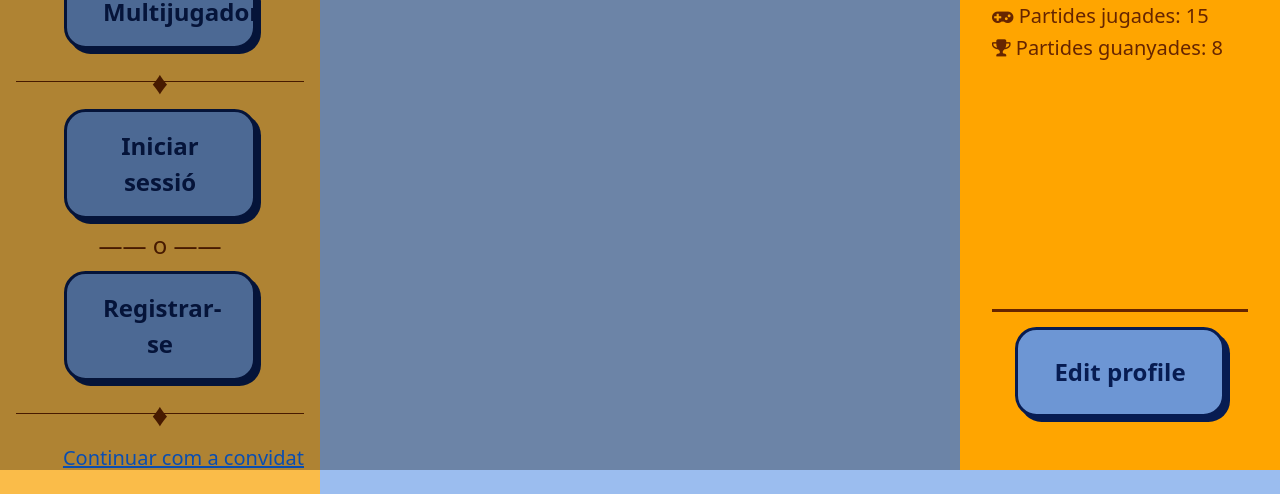
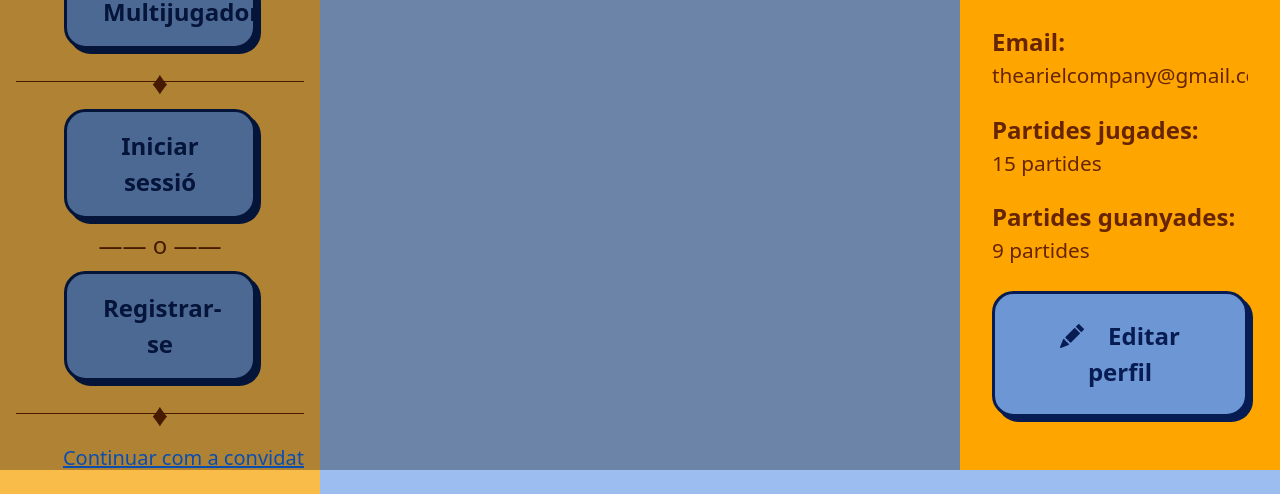
Before and after one commit to KiwiExtremo/DAW2-M00, a plain HTML site: page Jocs de cartes/profile.html in a window 1280 px wide. Shown: the part 330-824 px from the top of the page. Drawn offline with nearby package versions, Linux system fonts and the light colour scheme.

Commit message:
Profile done

```diff
--- a/Jocs de cartes/profile.html
+++ b/Jocs de cartes/profile.html
@@ -11,6 +11,17 @@
     <title>Zogemkarten</title>
 
     <script src="script.js"></script>
+    <script>
+        window.onload = init;
+
+        function init() {
+            document.getElementsByClassName("close-btn")[0].addEventListener("click", closeProfile);
+        }
+
+        function closeProfile() {
+            document.location = "home.html";
+        }
+    </script>
 </head>
 <body>
     <nav>
@@ -50,11 +61,19 @@
                     <img src="resources/default-user.jpg" alt="foto de perfil">
                     <h2>Ariel Gómez</h2>
                     <div class="profile-wrapper">
-                        <h5><i class="fa fa-gamepad" aria-hidden="true"></i> Partides jugades: <span>15</span></h5>
-                        <h5><i class="fa fa-trophy" aria-hidden="true"></i> Partides guanyades: <span>8</span></h5>
+                        <dl>
+                            <dt>Email:</dt>
+                            <dd>thearielcompany@gmail.com</dd>
+
+                            <dt>Partides jugades:</dt>
+                            <dd>15 partides</dd>
+
+                            <dt>Partides guanyades:</dt>
+                            <dd>9 partides</dd>
+                        </dl>
                     </div>
                     <div class="edit-profile-btn">
-                        <button class="edit-btn">Edit profile</button>
+                        <button class="edit-btn"><i class="bi bi-pencil-fill"></i>Editar perfil</button>
                     </div>
                     <div class="close-btn-wrapper">
                         <div class="close-btn"><i class="bi bi-x-circle"></i></div>
--- a/Jocs de cartes/styles.css
+++ b/Jocs de cartes/styles.css
@@ -42,7 +42,7 @@ body {
 
 }
 
-button:not(.input-group-text) {
+button:not(.input-group-text), a.btn {
     position: relative;
     right: 0px;
     bottom: 5px;
@@ -363,13 +363,17 @@ hr {
         left: auto;
         right: 3vw;
     }
+
+    .add-btn i, .edit-btn i {
+        margin-right: 1em;
+    }
 }
 
 .friendlist-wrapper, .profile-wrapper {
     height: 60%;
     width: 100%;
     padding-right: 5px;
-    margin-bottom: 20px;
+    margin-bottom: 30px;
     overflow-y: scroll;
     scrollbar-color: var(--onPrimary) var(--primaryColor);
     border-bottom: solid 3px var(--onPrimary);
@@ -479,12 +483,24 @@ form {
 }
 
 .profile {
+    .profile-wrapper {
+        border: none;
+    }
 
     img {
         max-width: 50%;
         border-radius: 100%;
         border: solid 3px var(--onPrimary);
         margin-bottom: 2vh;
+    }
+
+    dt {
+        margin-top: 20px;
+        font-size: 1.5em;
+    }
+
+    dd {
+        font-size: 1.3em;
     }
 }
 
@@ -509,6 +525,7 @@ label {
 .close-btn {
     font-size: 2em;
     margin-top: -10px;
+    cursor: pointer;
 
     i {
         -webkit-text-stroke: 1px;
```
Also changed, not shown: Jocs de cartes/friendlist.html (+9 -4 lines), Jocs de cartes/home.html (+4 -4 lines).
